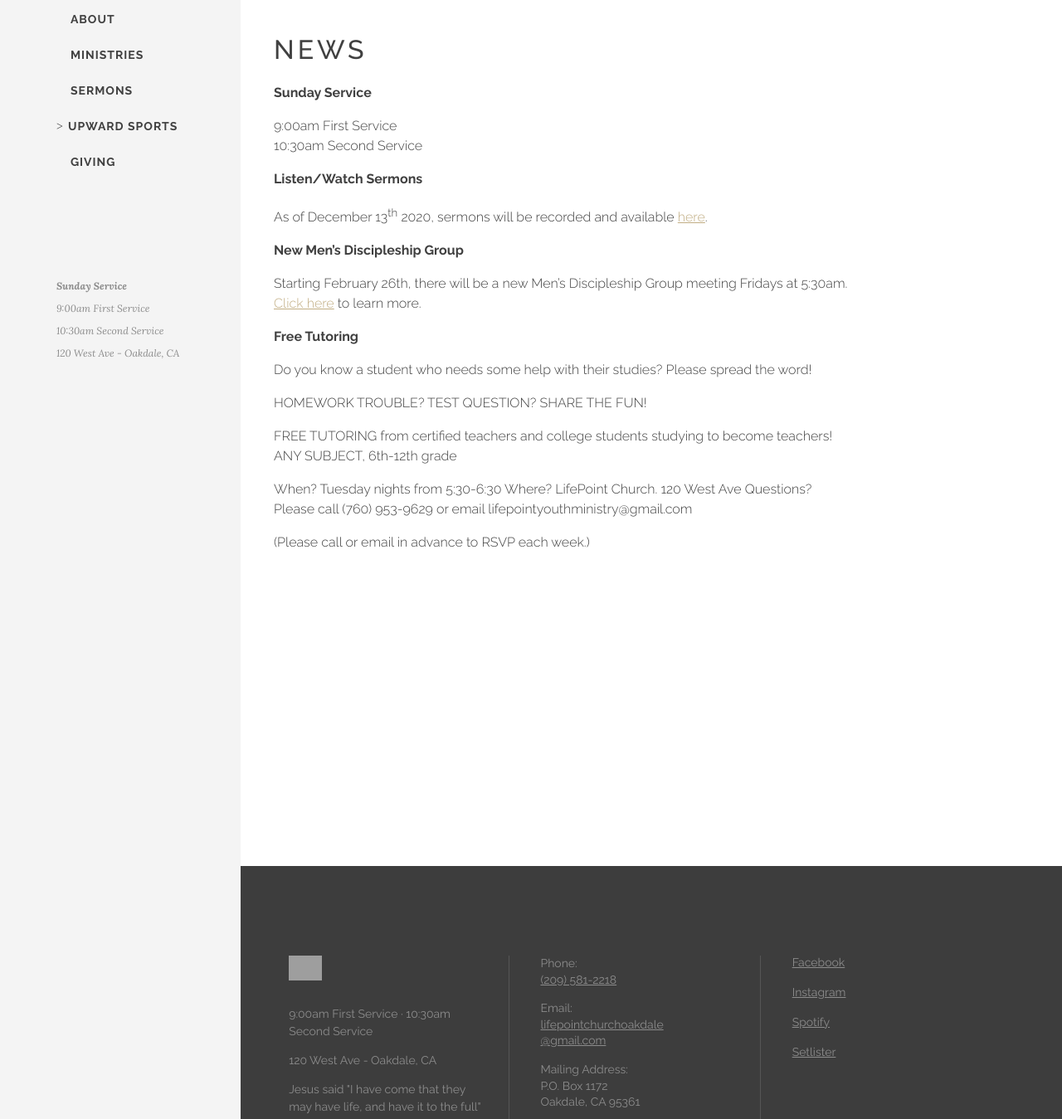
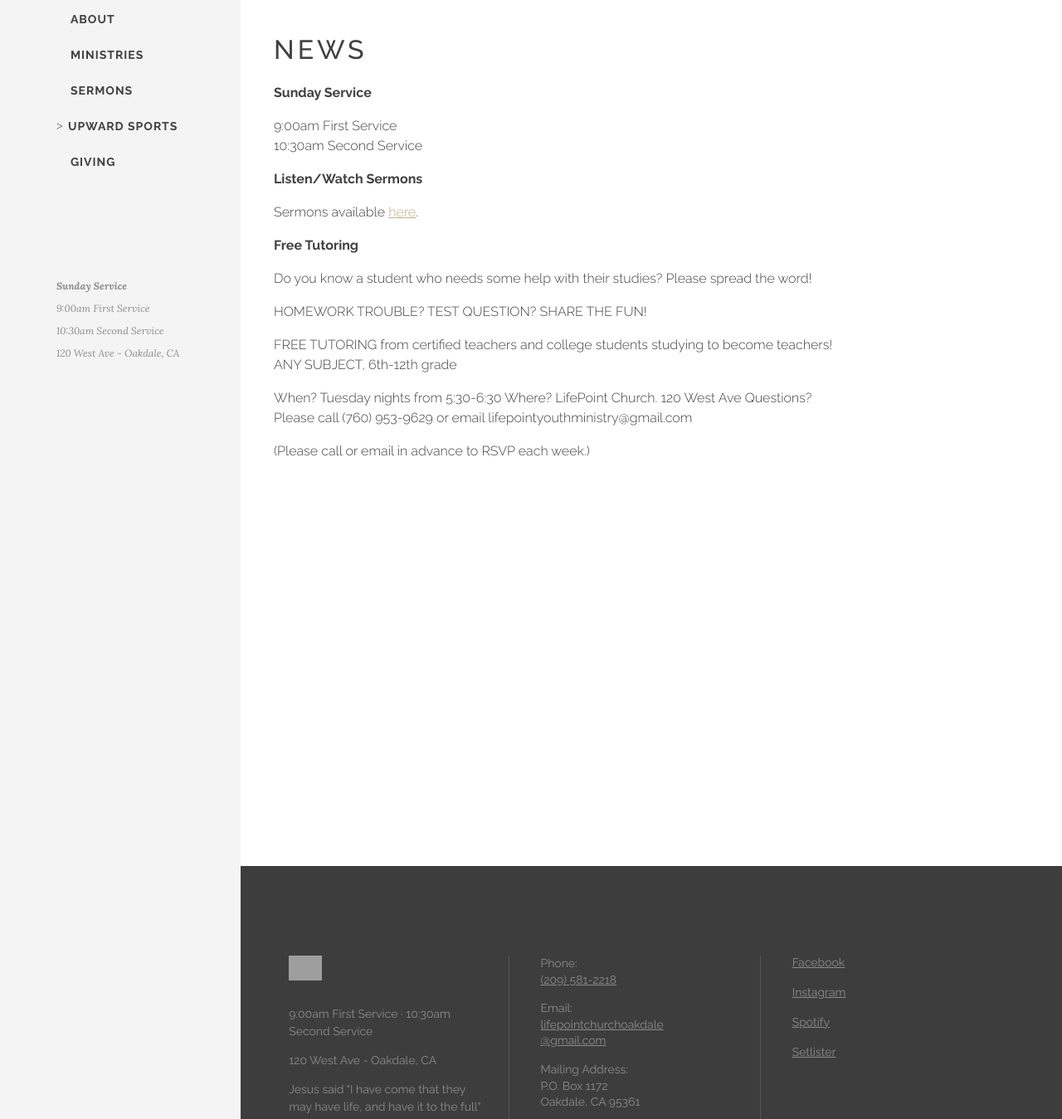
Before and after one commit to tybenz/lifepoint.github.io, a Jekyll site: the page built from index.md, in a window 1280 px wide. Shown: the part 300-1649 px from the top of the page at 83% size. Built offline with Jekyll 4.4.1, drawn with Linux system fonts in a browser that asks for light colours; some web fonts are replaced; our own code applies the rules of GitHub Pages for plain Markdown files; grey boxes are pictures that could not be loaded.

Commit message:
Update home page

```diff
--- a/index.md
+++ b/index.md
@@ -13,11 +13,7 @@ published: true
 
 **Listen/Watch Sermons**
 
-As of December 13<sup>th</sup> 2020, sermons will be recorded and available [here](/sermons).
-
-**New Men's Discipleship Group**
-
-Starting February 26th, there will be a new Men's Discipleship Group meeting Fridays at 5:30am. [Click here](/replicate) to learn more.
+Sermons available [here](/sermons).
 
 **Free Tutoring**
 
```
